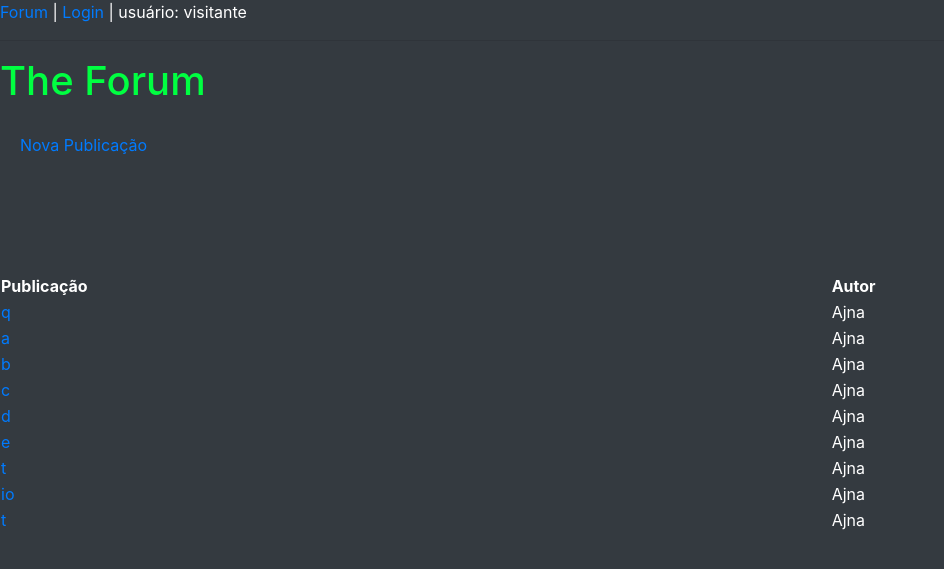
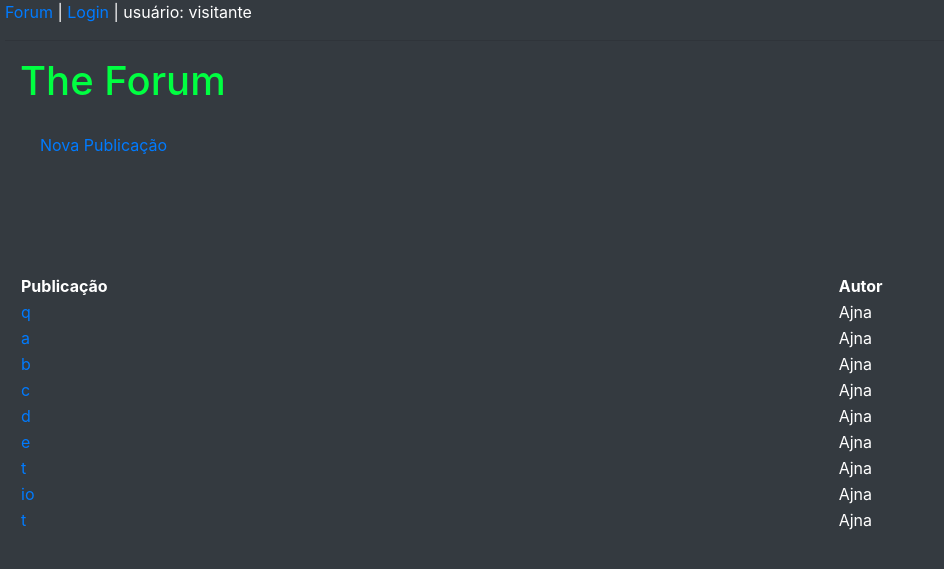
Before and after one commit to Ajnus/INF1407_PROGRAMACAO_WEB_T1, a Django app: page /forum/ in a window 1280 px wide. Shown: the top 569 px of the page, without its empty margins (0-944 px from the left). Run offline with Django 4.2, Linux system fonts and the light colour scheme; data comes from the database, SQL or seed files in the repository; some libraries are stand-ins or nearby versions.

Commit message:
margem lateral à listaPublicações

```diff
--- a/app/forum/templates/listaPublicacoes.html
+++ b/app/forum/templates/listaPublicacoes.html
@@ -9,9 +9,9 @@
     <link rel="stylesheet" href="https://maxcdn.bootstrapcdn.com/bootstrap/4.5.2/css/bootstrap.min.css">
 </head>
 
-<body class="bg-dark">
+<body class="bg-dark" style="margin-left: 5px;">
     {% include 'links.html' %}
-    <div class="d-flex flex-column justify-content-center justify-items-center">
+    <div class="d-flex flex-column justify-content-center justify-items-center" style="margin-left: 15px;">
         <h1 style="color: #00FF41;"> The Forum </h1>
         <a href="{% url 'forum:cria-publicacao' %}" style="margin: 20px; ">
             Nova Publicação
```
